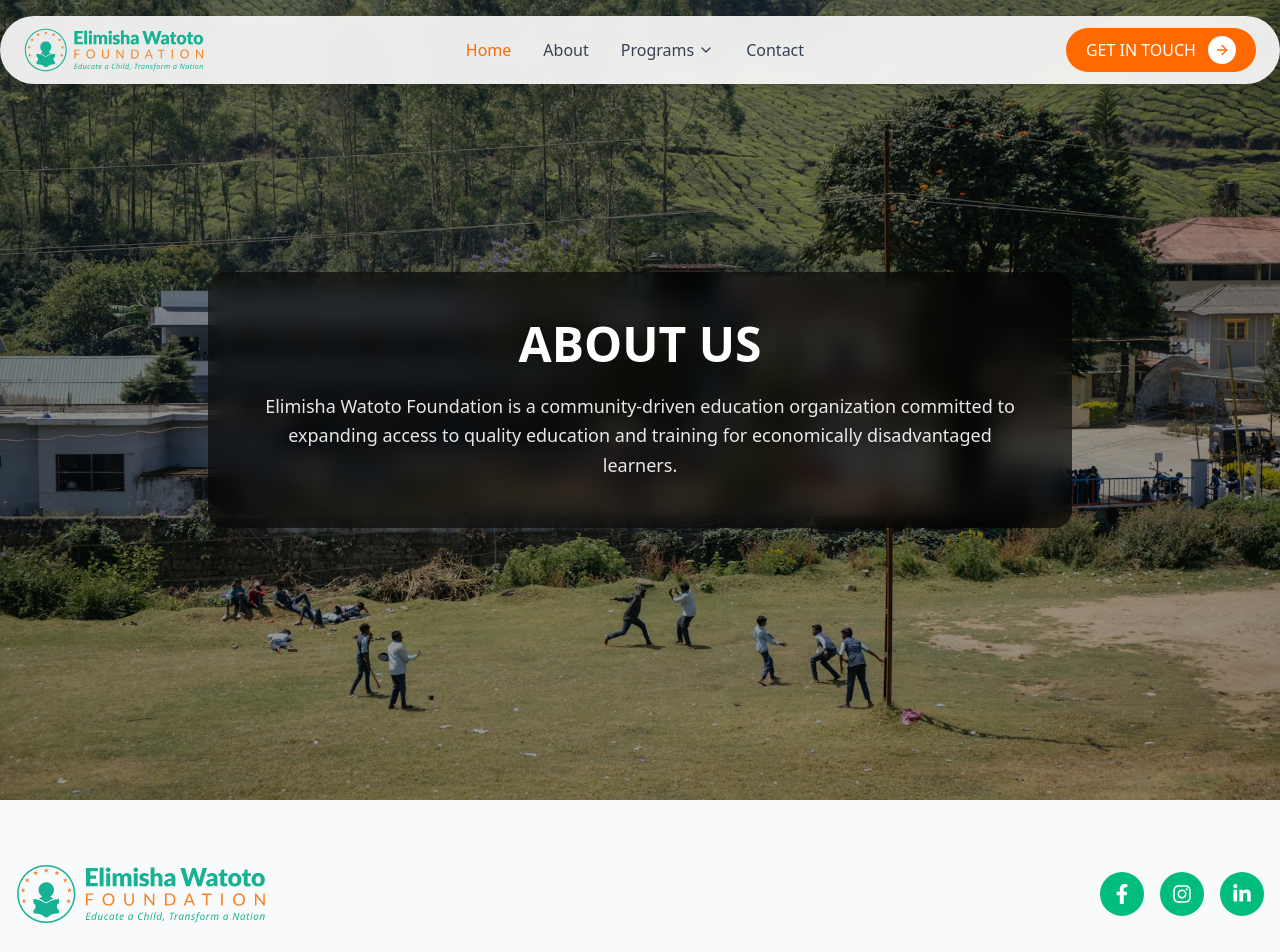
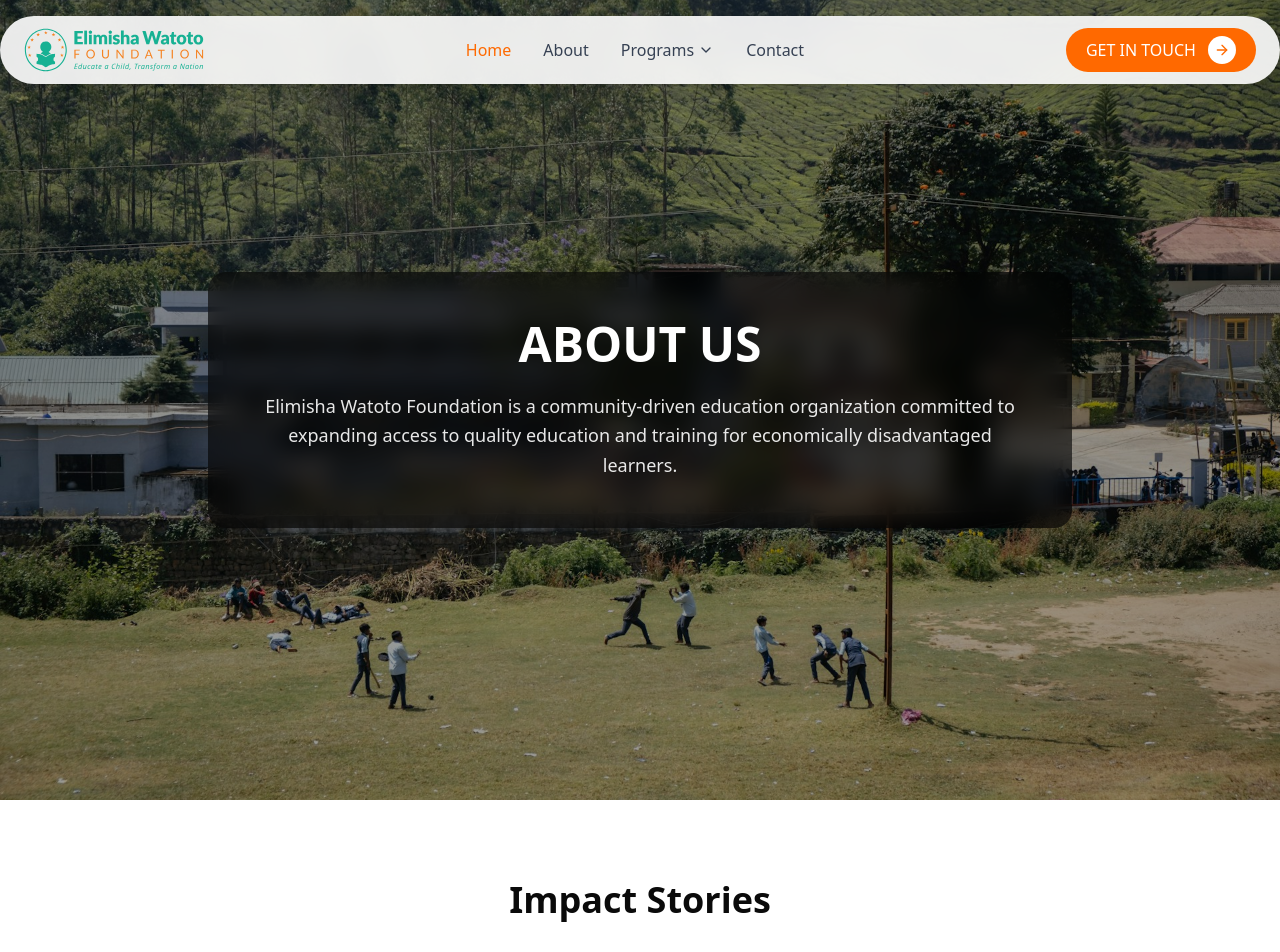
Before and after one commit to analyst15/elimishaweb, a Next.js app: page /about in a window 1280 px wide. Shown: the top 952 px of the page. Built offline with nearby package versions, Linux system fonts and the light colour scheme.

Commit message:
about page update

```diff
--- a/app/about/page.tsx
+++ b/app/about/page.tsx
@@ -1,11 +1,12 @@
 import Image from "next/image";
+import ImpactStories from "../components/ImpactStories";
 
 export default function AboutPage() {
   return (
     <main className="w-full">
 
       {/* Hero Section */}
-      <section className="relative w-full h-[100vh] min-h-[500px] flex items-center justify-center">
+      <section className="relative w-full h-screen min-h-125 flex items-center justify-center">
 
         {/* Background Image */}
         <Image
@@ -41,6 +42,7 @@ export default function AboutPage() {
         </div>
 
       </section>
+      <ImpactStories />
 
     </main>
   );
```
